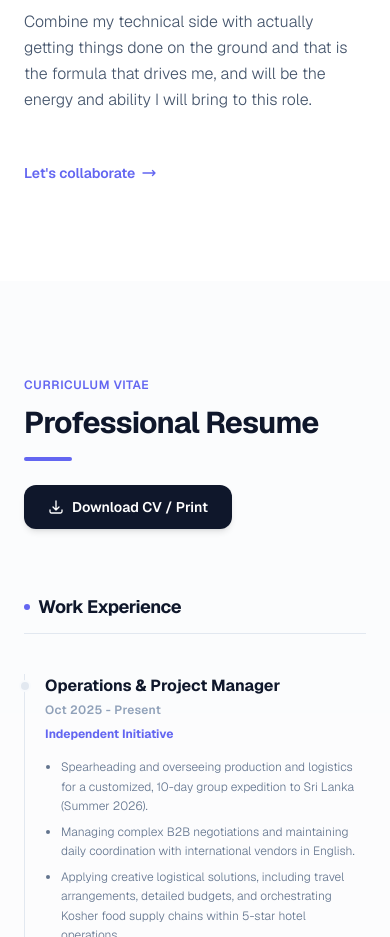
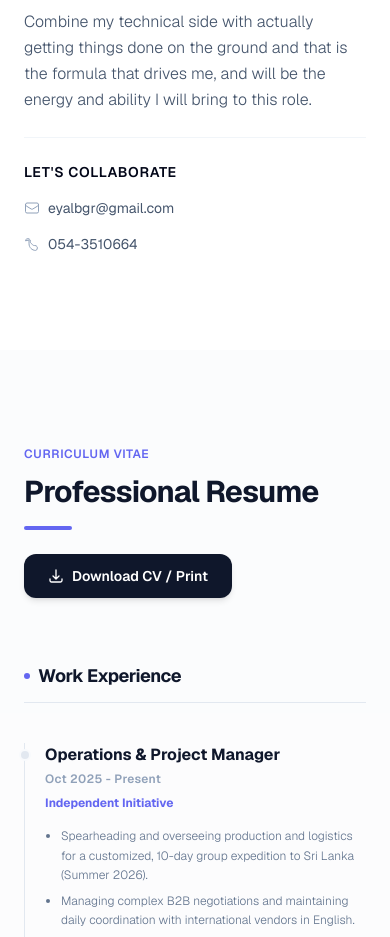
Before and after one commit to y9thqx6vzk-a11y/porti-, a Next.js app: page / in a window 390 px wide. Shown: the part 3860-4797 px from the top of the page. Built offline with nearby package versions, Linux system fonts and the light colour scheme.

Commit message:
design: add explicit phone and email links to Contact section in About.tsx

```diff
--- a/src/components/About.tsx
+++ b/src/components/About.tsx
@@ -53,28 +53,53 @@ export default function About() {
               </p>
             </div>
 
-            {/* Quick Contact Link */}
-            <div className="pt-6">
+            {/* Contact Details */}
+            <div className="pt-6 border-t border-slate-100 dark:border-slate-900 space-y-4">
+              <p className="text-sm font-semibold text-slate-950 dark:text-white uppercase tracking-wider">
+                Let's collaborate
+              </p>
+              <div className="flex flex-col sm:flex-row sm:items-center gap-4 sm:gap-8 text-sm text-slate-600 dark:text-slate-350">
                 <a
                   href="mailto:eyalbgr@gmail.com"
-                className="inline-flex items-center text-sm font-semibold text-accent dark:text-accent-dark hover:text-accent-hover dark:hover:text-indigo-300 transition-colors"
+                  className="inline-flex items-center hover:text-accent dark:hover:text-accent-dark transition-colors duration-200"
                 >
-                Let's collaborate
                   <svg
                     xmlns="http://www.w3.org/2000/svg"
                     fill="none"
                     viewBox="0 0 24 24"
-                  strokeWidth={2}
+                    strokeWidth={1.5}
                     stroke="currentColor"
-                  className="w-4 h-4 ml-1.5 transform group-hover:translate-x-1 transition-transform"
+                    className="w-4 h-4 mr-2 text-slate-400 dark:text-slate-500"
                   >
                     <path
                       strokeLinecap="round"
                       strokeLinejoin="round"
-                    d="M17.25 8.25 21 12m0 0-3.75 3.75M21 12H3"
+                      d="M21.75 6.75v10.5a2.25 2.25 0 0 1-2.25 2.25H4.5a2.25 2.25 0 0 1-2.25-2.25V6.75m19.5 0A2.25 2.25 0 0 0 19.5 4.5h-15a2.25 2.25 0 0 0-2.25 2.25m19.5 0v.243a2.25 2.25 0 0 1-1.07 1.916l-7.5 4.615a2.25 2.25 0 0 1-2.36 0L3.32 8.91a2.25 2.25 0 0 1-1.07-1.916V6.75"
                     />
                   </svg>
+                  eyalbgr@gmail.com
                 </a>
+                <a
+                  href="tel:0543510664"
+                  className="inline-flex items-center hover:text-accent dark:hover:text-accent-dark transition-colors duration-200"
+                >
+                  <svg
+                    xmlns="http://www.w3.org/2000/svg"
+                    fill="none"
+                    viewBox="0 0 24 24"
+                    strokeWidth={1.5}
+                    stroke="currentColor"
+                    className="w-4 h-4 mr-2 text-slate-400 dark:text-slate-500"
+                  >
+                    <path
+                      strokeLinecap="round"
+                      strokeLinejoin="round"
+                      d="M2.25 6.622c0-1.096.845-1.996 1.936-2.062a3.483 3.483 0 0 1 5.372 3.161l-.037.288a3.75 3.75 0 0 0 1.25 3.16l2.128 1.916a3.75 3.75 0 0 0 3.16 1.25l.288-.037a3.483 3.483 0 0 1 3.161 5.372c-.066 1.091-.966 1.936-2.062 1.936-5.483 0-9.878-4.395-9.878-9.878V6.622Z"
+                    />
+                  </svg>
+                  054-3510664
+                </a>
+              </div>
             </div>
           </div>
 
```
Lines whose indentation alone changed are shown as unchanged.
